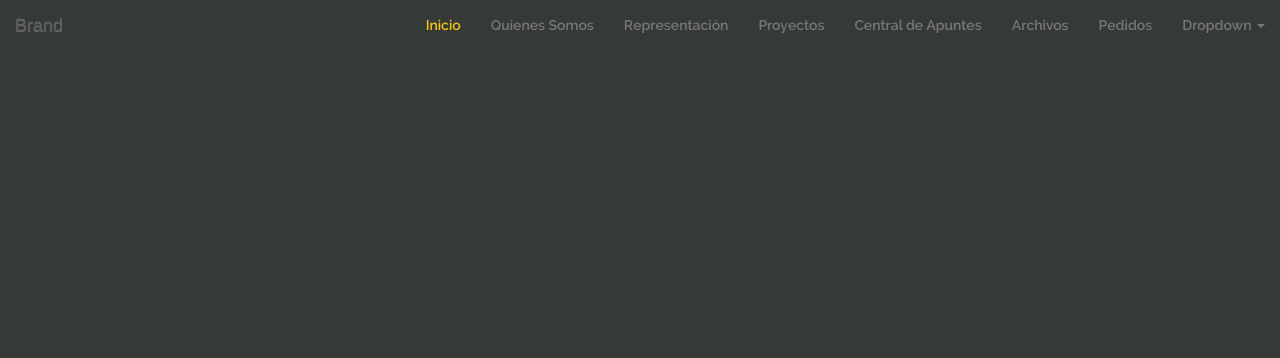
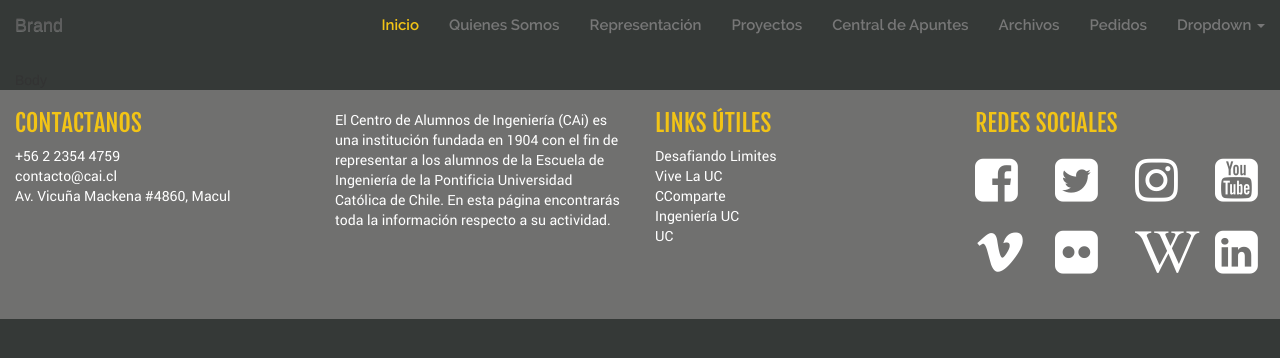
Before and after one commit to gsulloa/webcai, a plain HTML site: page index.html in a window 1280 px wide. Drawn offline with nearby package versions, Linux system fonts and the light colour scheme.

Commit message:
Fontawesome agregado. Footer creado

```diff
--- a/css/index.css
+++ b/css/index.css
@@ -2,10 +2,41 @@ body{
 	padding-top: 70px;
 	background-color: #353937;
 }
+/************************************
+Footer
+************************************/
+#footer{
+	background-color: #70706F;
+	padding-bottom: 30px;
+}
 
-.footer{
-	background-color: #70706F;
+#footer > div > h1,h2,h3,h4	{
+	color: #F2C416;
+	font-family: fjallaOne-Regular;
+	text-transform: uppercase;
 }
+#footer > div > p, ul, li{
+	color: white;
+	font-family: roboto-Regular;
+}
+#footer > div > ul > li > a{
+	color: white;
+	text-decoration: none;
+}
+#footer > div > p{
+	margin-top: 20px;
+}
+
+.red-social{
+	color: white;
+	font-size: 50px;
+}
+.red-social:hover{
+	color: #98979B;
+}
+/************************************
+Navbar
+************************************/
 nav.navbar.navbar-default.navbar-fixed-top {
 	border-color: #353937;
 	box-shadow: none;
@@ -23,6 +54,7 @@ ul.nav.navbar-nav > li.active > *{
 	text-shadow: none;
 	color: #98979B;
 	font-family: raleway-SemiBold;
+	font-size: 15px;
 }
 
 .navbar-default .nav > li > a:hover, .navbar-default .nav > li.active > a:hover, .navbar-default .navbar-nav>.open>a, .navbar-default .navbar-nav>.open>a:focus, .navbar-default .navbar-nav>.open>a:hover {
@@ -30,7 +62,9 @@ ul.nav.navbar-nav > li.active > *{
     color: #F2C416;
     border-bottom: 1px #F2C416 solid;
 }
-
+/************************************
+Fonts
+************************************/
 @font-face {
     font-family: bigJohn;
     src: url('../fonts/big_john.otf') format("opentype");
@@ -54,5 +88,5 @@ ul.nav.navbar-nav > li.active > *{
 }
 @font-face {
     font-family: roboto-Regular;
-    src: url('../fonts/Roboto-Regulat.ttf') format("truetype");
+    src: url('../fonts/Roboto-Regular.ttf') format("truetype");
 }
--- a/index.html
+++ b/index.html
@@ -9,6 +9,11 @@
 
 		<!-- Optional theme -->
 		<link rel="stylesheet" href="https://maxcdn.bootstrapcdn.com/bootstrap/3.3.7/css/bootstrap-theme.min.css" integrity="sha384-rHyoN1iRsVXV4nD0JutlnGaslCJuC7uwjduW9SVrLvRYooPp2bWYgmgJQIXwl/Sp" crossorigin="anonymous">
+
+		<!-- Font Awesom -->
+		<link href="https://maxcdn.bootstrapcdn.com/font-awesome/4.7.0/css/font-awesome.min.css" rel="stylesheet" integrity="sha384-wvfXpqpZZVQGK6TAh5PVlGOfQNHSoD2xbE+QkPxCAFlNEevoEH3Sl0sibVcOQVnN" crossorigin="anonymous">
+
+		<!-- Jquery -->
 		<script
 		  src="https://code.jquery.com/jquery-3.1.1.min.js"
 		  integrity="sha256-hVVnYaiADRTO2PzUGmuLJr8BLUSjGIZsDYGmIJLv2b8="
@@ -62,8 +67,48 @@
 	    </div><!-- /.navbar-collapse -->
 	  </div><!-- /.container-fluid -->
 	</nav>
-	<div class="container">
-
+	<div class="container-fluid">
+	Body
+	</div>
+	<div class="container-fluid">
+		<div class="row" id="footer">
+			<div class="col-sm-3 col-xs-6">
+				<h3>Contactanos</h3>
+				<ul class="list-unstyled">
+					<li>+56 2 2354 4759</li>
+					<li><a href="mail:contacto@cai.cl">contacto@cai.cl</a></li>
+					<li>Av. Vicuña Mackena #4860, Macul</li>
+				</ul>
+			</div>
+			<div class="col-sm-3 col-xs-6">
+				<p>
+					El Centro de Alumnos de Ingeniería (CAi) es una institución fundada en 1904 con el fin de representar a los alumnos de la Escuela de Ingeniería de la Pontificia Universidad Católica de Chile. En esta página encontrarás toda la información respecto a su actividad.
+				</p>
+			</div>
+			<div class="col-sm-3 col-xs-6">
+				<h3>Links Útiles</h3>
+				<ul class="list-unstyled">
+					<li>Desafiando Limites</li>
+					<li>Vive La UC</li>
+					<li>CComparte</li>
+					<li>Ingeniería UC</li>
+					<li>UC</li>
+				</ul>
+			</div>
+			<div class="col-sm-3 col-xs-6">
+				<h3>Redes Sociales</h3>
+					<div class="row">
+                        <a target="_blank" href="https://www.facebook.com/caiuc/" class="red-social col-xs-3"><i class="fa fa-facebook-square"></i></a>
+                        <a target="_blank" href="https://twitter.com/caipuc" class="red-social col-xs-3"><i class="fa fa-twitter-square"></i></a>
+                        <a target="_blank" href="https://www.instagram.com/caipuc/" class="red-social col-xs-3"><i class="fa fa-instagram"></i></a>
+                        <a target="_blank" href="https://www.youtube.com/caiuctv/" class="red-social col-xs-3"><i class="fa fa-youtube-square"></i></a>
+                        <a target="_blank" href="https://www.vimeo.com/caiuc/" class="red-social col-xs-3"><i class="fa fa-vimeo"></i></a>
+                        <a target="_blank" href="https://www.flickr.com/photos/cai2009/albums" class="red-social col-xs-3"><i class="fa fa-flickr"></i></a>
+                        <a target="_blank" href="https://es.wikipedia.org/wiki/Centro_de_Alumnos_de_Ingenier%C3%ADa" class="red-social col-xs-3"><i class="fa fa-wikipedia-w"></i></a>
+                        <a target="_blank" href="https://www.linkedin.com/company/centro-de-alumnos-de-ingeniería-uc" class="red-social col-xs-3"><i class="fa fa-linkedin-square"></i></a>
+                    </div>
+			</div>
+		</div>
 	</div>
 </body>
 </html>
```
